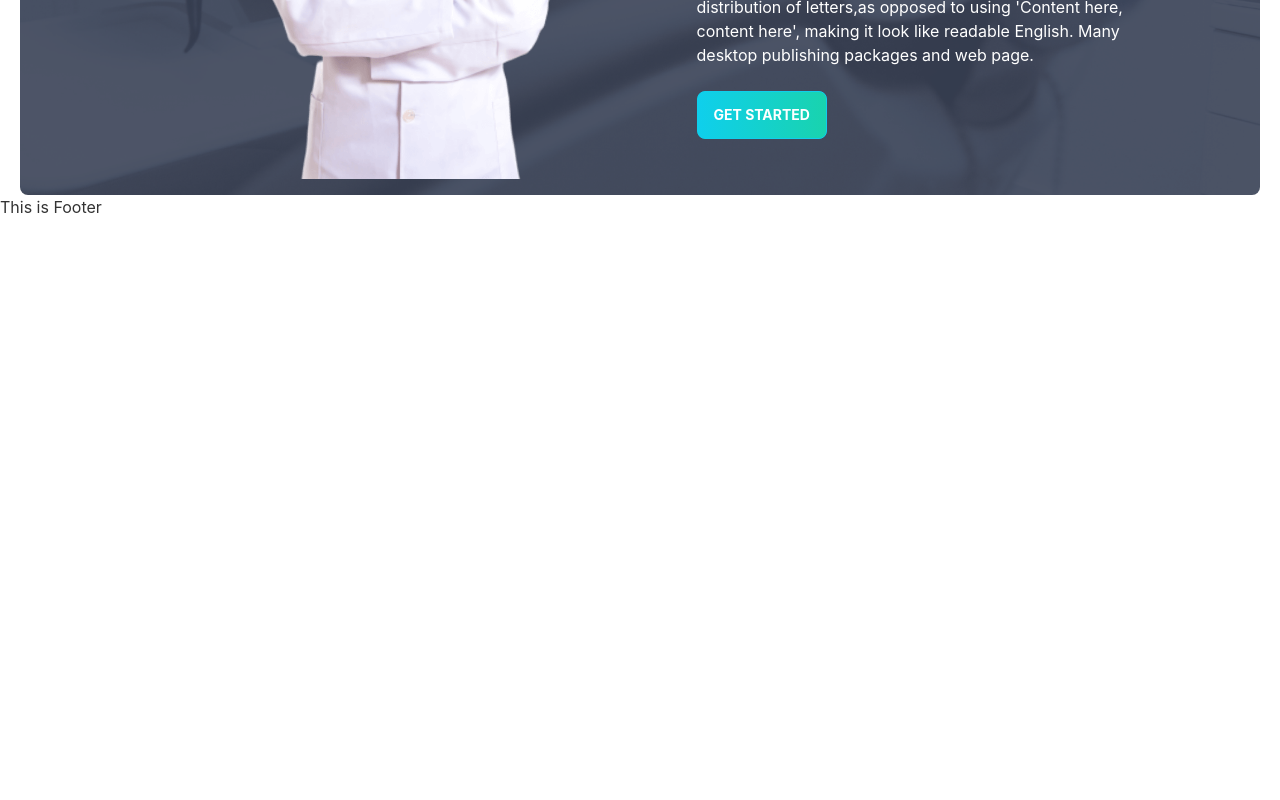
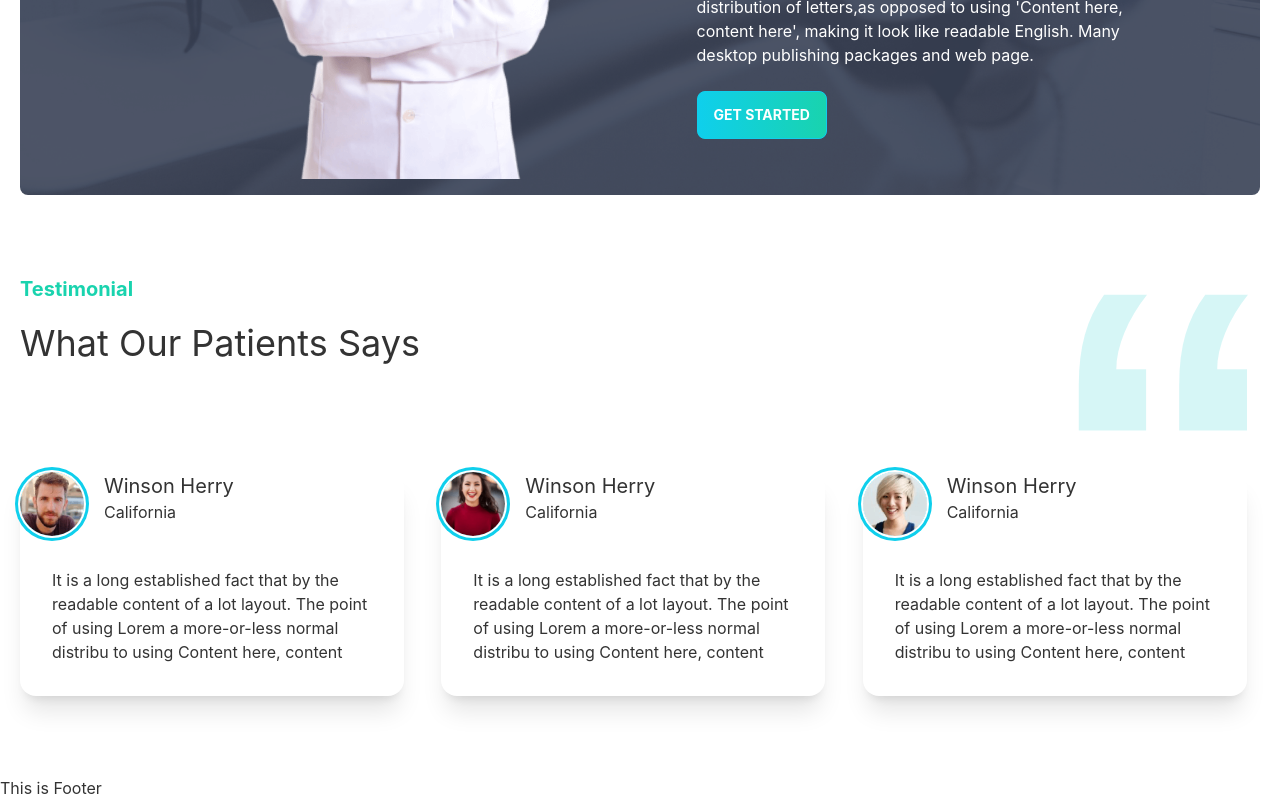
Before and after one commit to hbkabir004/Doctors-Portal-Client-Side, a React (Create React App) app: page / in a window 1280 px wide. Shown: the part 2126-2926 px from the top of the page. Before the commit the page ends 2345 px from the top, so only its background shows below. Built offline with nearby package versions, Linux system fonts and the light colour scheme.

Commit message:
Testimonials added

```diff
--- a/src/Routes/Routes.jsx
+++ b/src/Routes/Routes.jsx
@@ -1,6 +1,6 @@
 import { createBrowserRouter } from "react-router-dom";
-import Login from "../components/Auth/Login";
 import Home from "../components/Pages/Home/Home";
+import Login from "../components/Pages/Login";
 import Main from "../Layout/Main";
 
 const router = createBrowserRouter([
--- a/src/components/Pages/Home/Banner.jsx
+++ b/src/components/Pages/Home/Banner.jsx
@@ -1,6 +1,7 @@
 import React from 'react';
 import banner from '../../../assets/images/bg.png';
 import chair from '../../../assets/images/chair.png';
+import PrimaryButton from '../../PrimaryButton';
 
 
 
@@ -13,7 +14,7 @@ const Banner = () => {
                     <div className='lg:w-[655px]'>
                         <h1 className="text-5xl font-bold">Your New Smile Starts <br /> Here</h1>
                         <p className="py-6 lg:w-[400px]">Provident cupiditate voluptatem et in. Quaerat fugiat ut assumenda excepturi exercitationem quasi. In deleniti eaque aut repudiandae et a id nisi.</p>
-                        <button className="btn btn-primary bg-gradient-to-r from-primary to-secondary text-white font-bold">Get Started</button>
+                        <PrimaryButton>Get Started</PrimaryButton>
                     </div>
                 </div>
             </div >
--- a/src/components/Pages/Home/GetAppointment.jsx
+++ b/src/components/Pages/Home/GetAppointment.jsx
@@ -1,11 +1,12 @@
 import React from 'react';
 import appointment from '../../../assets/images/appointment.png';
 import extra from '../../../assets/images/doctor.png';
+import PrimaryButton from '../../PrimaryButton';
 
 const GetAppointment = () => {
     return (
         <div className="hero mt-20 rounded-lg" style={{ backgroundImage: `url(${appointment})` }}>
-            <div className="hero-content flex-col lg:flex-row text-white ">
+            <div className="hero-content flex-col lg:flex-row text-white">
                 <img src={extra} className=" lg:max-w-xl -mt-32" alt='' />
                 <div className='lg:w-[479px]'>
                     <h1 className='text-xl text-primary font-bold mb-5'>Appointments</h1>
@@ -13,7 +14,7 @@ const GetAppointment = () => {
                     <p className="py-6">
                         It is a long established fact that a reader will be distracted by the readable content of a page when looking at its layout. The point of using Lorem Ipsumis that it has a more-or-less normal distribution of letters,as opposed to using 'Content here, content here', making it look like readable English. Many desktop publishing packages and web page.
                     </p>
-                    <button className="btn btn-primary bg-gradient-to-r from-primary to-secondary text-white font-bold">Get Started</button>
+                    <PrimaryButton>Get Started</PrimaryButton>
                 </div>
             </div>
         </div>
--- a/src/components/Pages/Home/Home.jsx
+++ b/src/components/Pages/Home/Home.jsx
@@ -3,6 +3,7 @@ import Banner from './Banner';
 import GetAppointment from './GetAppointment';
 import InfoCards from './InfoCards/InfoCards';
 import Services from './Services/Services';
+import Testimonials from './Testimonials';
 import Treatment from './Treatment';
 
 const Home = () => {
@@ -13,6 +14,7 @@ const Home = () => {
             <Services></Services>
             <Treatment></Treatment>
             <GetAppointment></GetAppointment>
+            <Testimonials></Testimonials>
         </div>
     );
 };
--- /dev/null
+++ b/src/components/Pages/Home/Testimonial.jsx
@@ -0,0 +1,25 @@
+import React from 'react';
+
+const Testimonial = ({ review }) => {
+    const { name, img, review: userReview, location } = review;
+    return (
+        <div className="card w-96 bg-base-100 shadow-xl">
+            <div className='flex'>
+                <div className="avatar mr-5">
+                    <div className="w-16 rounded-full ring ring-primary ring-offset-base-100 ring-offset-2">
+                        <img src={img} alt='' />
+                    </div>
+                </div>
+                <div>
+                    <h5 className='text-xl'>{name}</h5>
+                    <p>{location}</p>
+                </div>
+            </div>
+            <div className="card-body">
+                <p>{userReview}</p>
+            </div>
+        </div>
+    );
+};
+
+export default Testimonial;
--- /dev/null
+++ b/src/components/Pages/Home/Testimonials.jsx
@@ -0,0 +1,57 @@
+import React from 'react';
+import quote from '../../../assets/icons/quote.svg';
+import people1 from '../../../assets/images/people1.png';
+import people2 from '../../../assets/images/people2.png';
+import people3 from '../../../assets/images/people3.png';
+import Testimonial from './Testimonial';
+
+const Testimonials = () => {
+    const reviews = [
+        {
+            _id: 1,
+            name: 'Winson Herry',
+            img: people1,
+            review: 'It is a long established fact that by the readable content of a lot layout. The point of using Lorem a more-or-less normal distribu to using Content here, content',
+            location: 'California'
+        },
+        {
+            _id: 2,
+            name: 'Winson Herry',
+            img: people2,
+            review: 'It is a long established fact that by the readable content of a lot layout. The point of using Lorem a more-or-less normal distribu to using Content here, content',
+            location: 'California'
+        },
+        {
+            _id: 3,
+            name: 'Winson Herry',
+            img: people3,
+            review: 'It is a long established fact that by the readable content of a lot layout. The point of using Lorem a more-or-less normal distribu to using Content here, content',
+            location: 'California'
+        },
+    ]
+    return (
+        <section className='my-20'>
+            <div className='flex justify-between'>
+                <div>
+                    <h1 className='text-xl text-secondary font-bold mb-5'>Testimonial</h1>
+                    <h1 className="text-4xl">What Our Patients Says</h1>
+                </div>
+                <div>
+                    <img className='w-48' src={quote} alt="" srcset="" />
+                </div>
+            </div>
+            <div className='grid lg:grid-cols-3 md:grid-cols-2 grid-cols-1 gap-6 mt-10'>
+                {
+                    reviews.map(review => <Testimonial
+                        key={review._id}
+                        review={review}
+                    >
+                    </Testimonial>)
+                }
+            </div>
+
+        </section>
+    );
+};
+
+export default Testimonials;
--- a/src/components/Pages/Home/Treatment.jsx
+++ b/src/components/Pages/Home/Treatment.jsx
@@ -1,5 +1,6 @@
 import React from 'react';
 import extra from '../../../assets/images/treatment.png';
+import PrimaryButton from '../../PrimaryButton';
 
 const Treatment = () => {
     return (
@@ -11,7 +12,7 @@ const Treatment = () => {
                     <p className="py-6">
                         It is a long established fact that a reader will be distracted by the readable content of a page when looking at its layout. The point of using Lorem Ipsumis that it has a more-or-less normal distribution of letters,as opposed to using 'Content here, content here', making it look like readable English. Many desktop publishing packages and web page
                     </p>
-                    <button className="btn btn-primary bg-gradient-to-r from-primary to-secondary text-white font-bold">Get Started</button>
+                    <PrimaryButton>Get Started</PrimaryButton>
                 </div>
             </div>
         </div>
--- /dev/null
+++ b/src/components/PrimaryButton.jsx
@@ -0,0 +1,11 @@
+import React from 'react';
+
+const PrimaryButton = ({ children }) => {
+    return (
+
+        <button className="btn btn-primary bg-gradient-to-r from-primary to-secondary text-white font-bold">{children}</button>
+
+    );
+};
+
+export default PrimaryButton;
```
Also changed, not shown: src/components/Pages/Login.jsx (renamed from src/components/Auth/Login.jsx).
